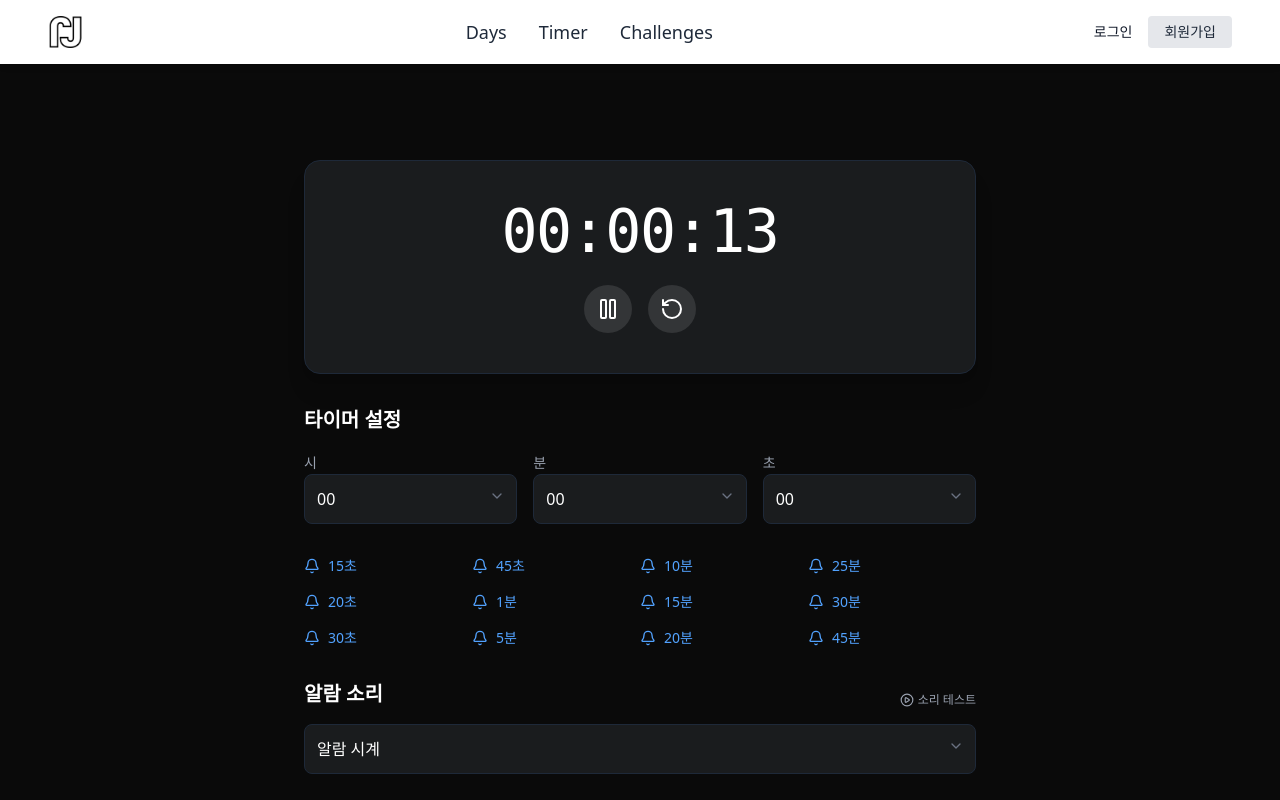
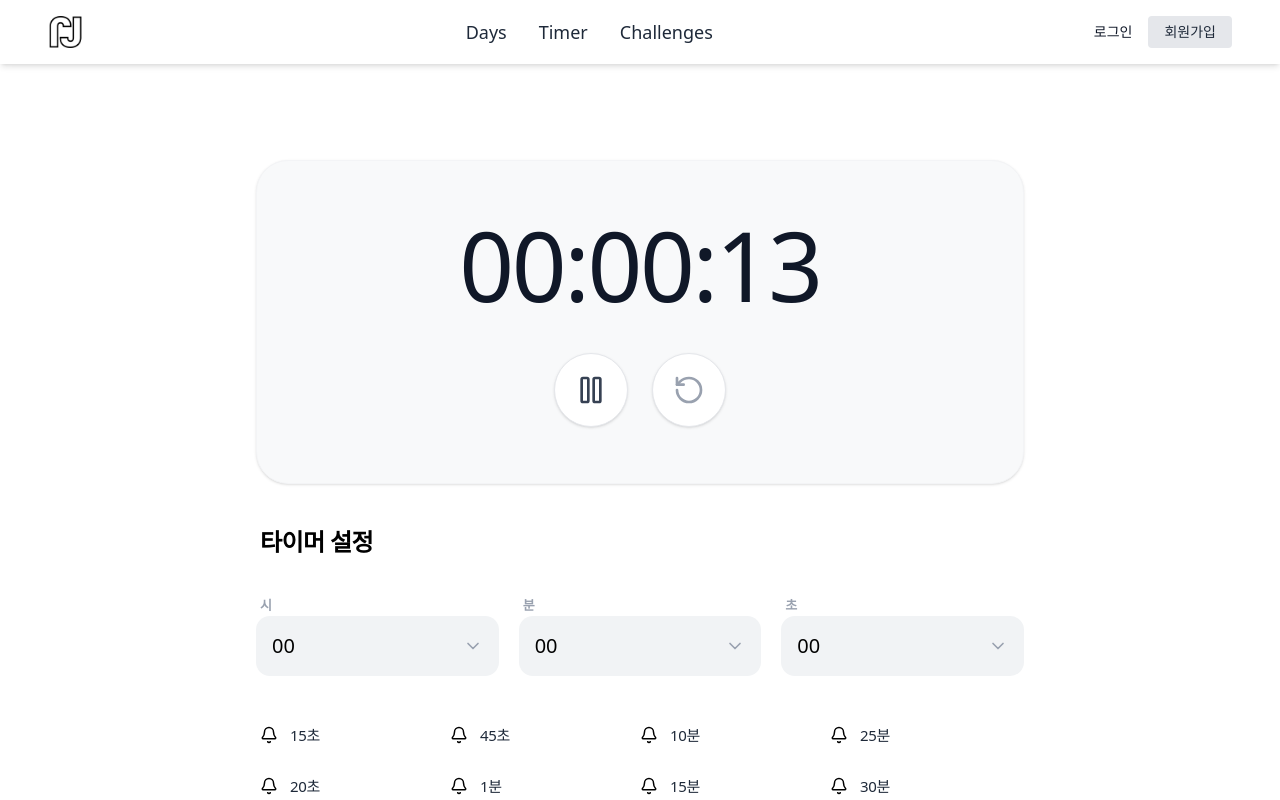
Before and after one commit to woojaemin0106/study-planner, a React (Vite) app: page /Timer in a window 1280 px wide. Both pictures are taken after a click on the button "15초". Shown: the top 800 px of the page. Built offline with nearby package versions, Linux system fonts and the light colour scheme.

Commit message:
refeat:레이아웃 수정

```diff
--- a/src/pages/TimerPage.jsx
+++ b/src/pages/TimerPage.jsx
@@ -9,14 +9,11 @@ export default function TimerPage() {
   const [isActive, setIsActive] = useState(false);
   const [timeLeft, setTimeLeft] = useState(0);
 
-  // 2. 프리셋 데이터
+  // 2. 프리셋 데이터 (이미지 순서에 맞춰 배치)
   const presets = [
-    { label: '15초', value: 15 }, { label: '45초', value: 45 },
-    { label: '10분', value: 600 }, { label: '25분', value: 1500 },
-    { label: '20초', value: 20 }, { label: '1분', value: 60 },
-    { label: '15분', value: 900 }, { label: '30분', value: 1800 },
-    { label: '30초', value: 30 }, { label: '5분', value: 300 },
-    { label: '20분', value: 1200 }, { label: '45분', value: 2700 }
+    { label: '15초', value: 15 }, { label: '45초', value: 45 }, { label: '10분', value: 600 }, { label: '25분', value: 1500 },
+    { label: '20초', value: 20 }, { label: '1분', value: 60 }, { label: '15분', value: 900 }, { label: '30분', value: 1800 },
+    { label: '30초', value: 30 }, { label: '5분', value: 300 }, { label: '20분', value: 1200 }, { label: '45분', value: 2700 }
   ];
 
   // 3. 타이머 로직
@@ -54,91 +51,97 @@ export default function TimerPage() {
   };
 
   return (
-    /* 여기서 pt-24가 네브바 아래로 영역을 밀어주는 역할을 합니다 */
-    <div className="min-h-screen bg-[#0a0a0a] text-white px-8 pt-24 pb-12 font-sans">
-      <div className="max-w-2xl mx-auto space-y-8">
+    <div className="min-h-screen bg-white text-black px-6 pt-24 pb-12 font-sans selection:bg-blue-100">
+      <div className="max-w-3xl mx-auto space-y-12">
 
         {/* 타이머 표시 화면 (작동 중일 때) */}
         {(isActive || timeLeft > 0) && (
-          <div className="text-center py-10 bg-[#1a1c1e] rounded-2xl border border-gray-800 shadow-xl">
-            <div className="text-6xl font-mono mb-6 tracking-tight">{formatTime(timeLeft)}</div>
-            <div className="flex justify-center gap-4">
-              <button onClick={() => setIsActive(!isActive)} className="p-3 bg-[#333537] hover:bg-gray-600 rounded-full transition-colors">
-                {isActive ? <Pause size={24} /> : <PlayCircle size={24} />}
+          <div className="text-center py-14 bg-[#f8f9fa] rounded-[32px] border border-gray-100 mb-10 shadow-sm transition-all animate-in fade-in zoom-in duration-300">
+            <div className="text-8xl font-light mb-10 tabular-nums tracking-tight text-gray-900">
+              {formatTime(timeLeft)}
+            </div>
+            <div className="flex justify-center gap-6">
+              <button
+                onClick={() => setIsActive(!isActive)}
+                className="p-5 bg-white border border-gray-200 hover:border-blue-200 hover:bg-blue-50 rounded-full shadow-sm transition-all active:scale-95"
+              >
+                {isActive ? <Pause size={32} className="text-gray-700" /> : <PlayCircle size={32} className="text-[#2b66f6]" />}
               </button>
-              <button onClick={() => {setIsActive(false); setTimeLeft(0);}} className="p-3 bg-[#333537] hover:bg-gray-600 rounded-full transition-colors">
-                <RotateCcw size={24} />
+              <button
+                onClick={() => {setIsActive(false); setTimeLeft(0);}}
+                className="p-5 bg-white border border-gray-200 hover:bg-gray-50 rounded-full shadow-sm transition-all active:scale-95"
+              >
+                <RotateCcw size={32} className="text-gray-400" />
               </button>
             </div>
           </div>
         )}
 
         {/* 타이머 설정 섹션 */}
-        <section className="space-y-4">
-          <h2 className="text-xl font-bold">타이머 설정</h2>
-          <div className="grid grid-cols-3 gap-4">
+        <section className="space-y-8">
+          <h2 className="text-[24px] font-bold tracking-tight px-1">타이머 설정</h2>
+
+          <div className="grid grid-cols-3 gap-5">
             {[
               { label: '시', max: 23, value: hours, setter: setHours },
               { label: '분', max: 59, value: minutes, setter: setMinutes },
               { label: '초', max: 59, value: seconds, setter: setSeconds }
             ].map((item) => (
-              <div key={item.label} className="space-y-2">
-                <label className="text-sm text-gray-400">{item.label}</label>
+              <div key={item.label} className="space-y-3">
+                <label className="text-[13px] font-semibold text-gray-400 ml-1">{item.label}</label>
                 <div className="relative">
                   <select
                     value={item.value}
                     onChange={(e) => item.setter(Number(e.target.value))}
-                    className="w-full bg-[#1a1c1e] border border-gray-800 rounded-lg p-3 appearance-none focus:outline-none focus:ring-2 focus:ring-blue-500 cursor-pointer"
+                    className="w-full bg-[#f1f3f5] border-none rounded-[14px] p-4 pr-10 appearance-none focus:outline-none focus:ring-2 focus:ring-blue-500/20 cursor-pointer text-xl font-medium transition-all"
                   >
                     {[...Array(item.max + 1).keys()].map(v => (
                       <option key={v} value={v}>{v.toString().padStart(2, '0')}</option>
                     ))}
                   </select>
-                  <ChevronDown className="absolute right-3 top-3.5 w-4 h-4 text-gray-500 pointer-events-none" />
+                  <ChevronDown className="absolute right-4 top-1/2 -translate-y-1/2 w-5 h-5 text-gray-400 pointer-events-none" />
                 </div>
               </div>
             ))}
           </div>
 
-          <div className="grid grid-cols-4 gap-y-4 pt-4">
+          {/* 프리셋 그리드 - 정렬 불균형 해결을 위해 justify-items-start 적용 */}
+          <div className="grid grid-cols-4 gap-y-7 pt-4 px-1">
             {presets.map((preset, index) => (
               <button
                 key={index}
                 onClick={() => handlePreset(preset.value)}
-                className="flex items-center gap-2 text-blue-400 hover:text-blue-300 transition-colors text-sm text-left"
+                className="flex items-center gap-3 text-gray-800 hover:text-[#2b66f6] transition-colors group w-fit justify-self-start"
               >
-                <Bell size={16} />
-                <span>{preset.label}</span>
+                <Bell size={18} className="text-black group-hover:text-[#2b66f6] transition-colors" />
+                <span className="text-[15px] font-medium tracking-tight">{preset.label}</span>
               </button>
             ))}
           </div>
         </section>
 
         {/* 알람 소리 섹션 */}
-        <section className="space-y-4">
-          <div className="flex justify-between items-end">
-            <h2 className="text-xl font-bold">알람 소리</h2>
-            <button className="flex items-center gap-1 text-xs text-gray-400 hover:text-white transition-colors">
-              <PlayCircle size={14} />
-              소리 테스트
-            </button>
-          </div>
+        <section className="space-y-5 pt-4">
+          <h2 className="text-[24px] font-bold tracking-tight px-1">알람 소리</h2>
           <div className="relative">
-            <select className="w-full bg-[#1a1c1e] border border-gray-800 rounded-lg p-3 appearance-none focus:outline-none focus:ring-2 focus:ring-blue-500">
-              <option>알람 시계</option>
+            <select className="w-full bg-[#f1f3f5] border-none rounded-[14px] p-5 appearance-none focus:outline-none focus:ring-2 focus:ring-blue-500/20 text-[16px] font-medium cursor-pointer">
+              <option>알람시계</option>
               <option>벨소리</option>
               <option>전자음</option>
             </select>
-            <ChevronDown className="absolute right-3 top-3.5 w-4 h-4 text-gray-500 pointer-events-none" />
+            <ChevronDown className="absolute right-5 top-1/2 -translate-y-1/2 w-5 h-5 text-gray-400 pointer-events-none" />
           </div>
         </section>
 
-        <button
-          onClick={handleStart}
-          className="w-full bg-[#5eb8f3] hover:bg-[#4da8e2] text-black font-bold py-4 rounded-lg transition-all mt-8 active:scale-[0.99]"
-        >
-          타이머 시작
-        </button>
+        {/* 시작 버튼 */}
+        <div className="pt-6">
+          <button
+            onClick={handleStart}
+            className="w-full bg-[#2b66f6] hover:bg-[#1a52e0] text-white font-bold py-5 rounded-[16px] transition-all active:scale-[0.98] text-[18px] shadow-lg shadow-blue-100/50"
+          >
+            타이머 시작
+          </button>
+        </div>
       </div>
     </div>
   );
```
